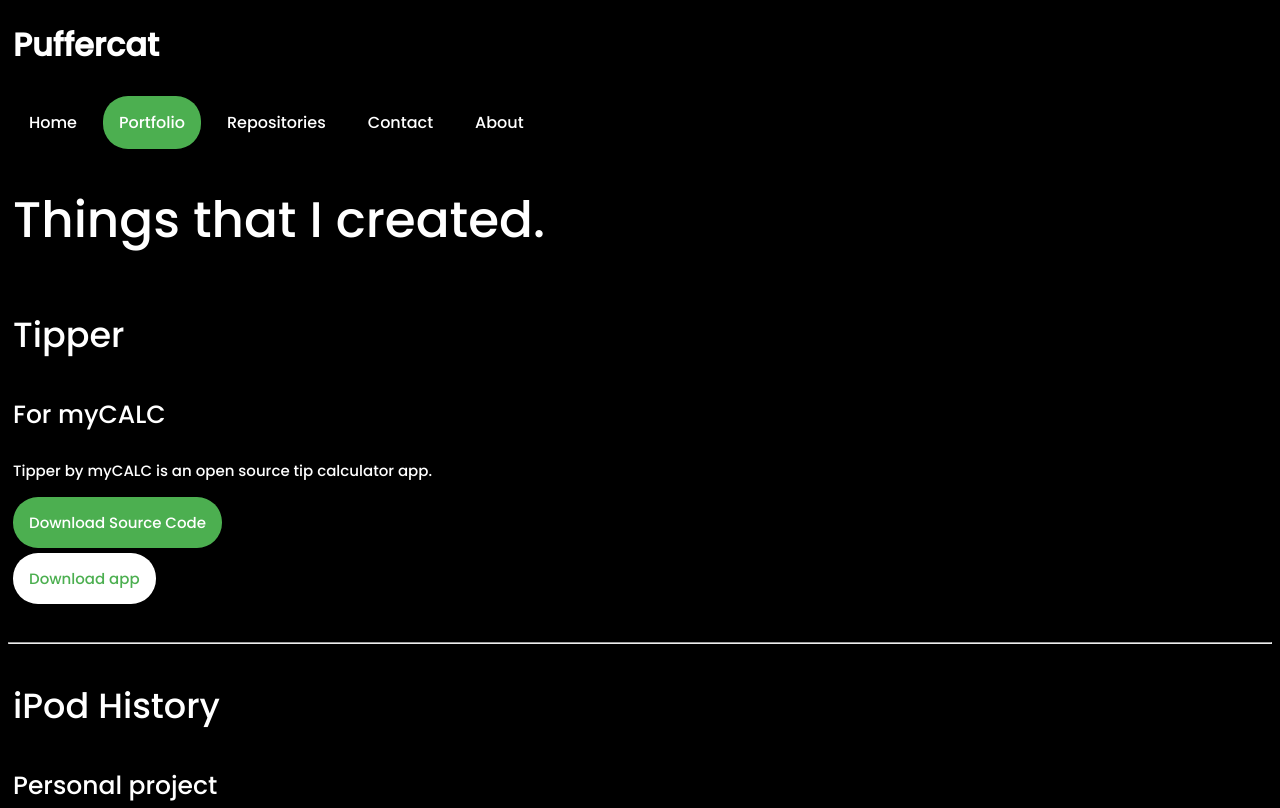
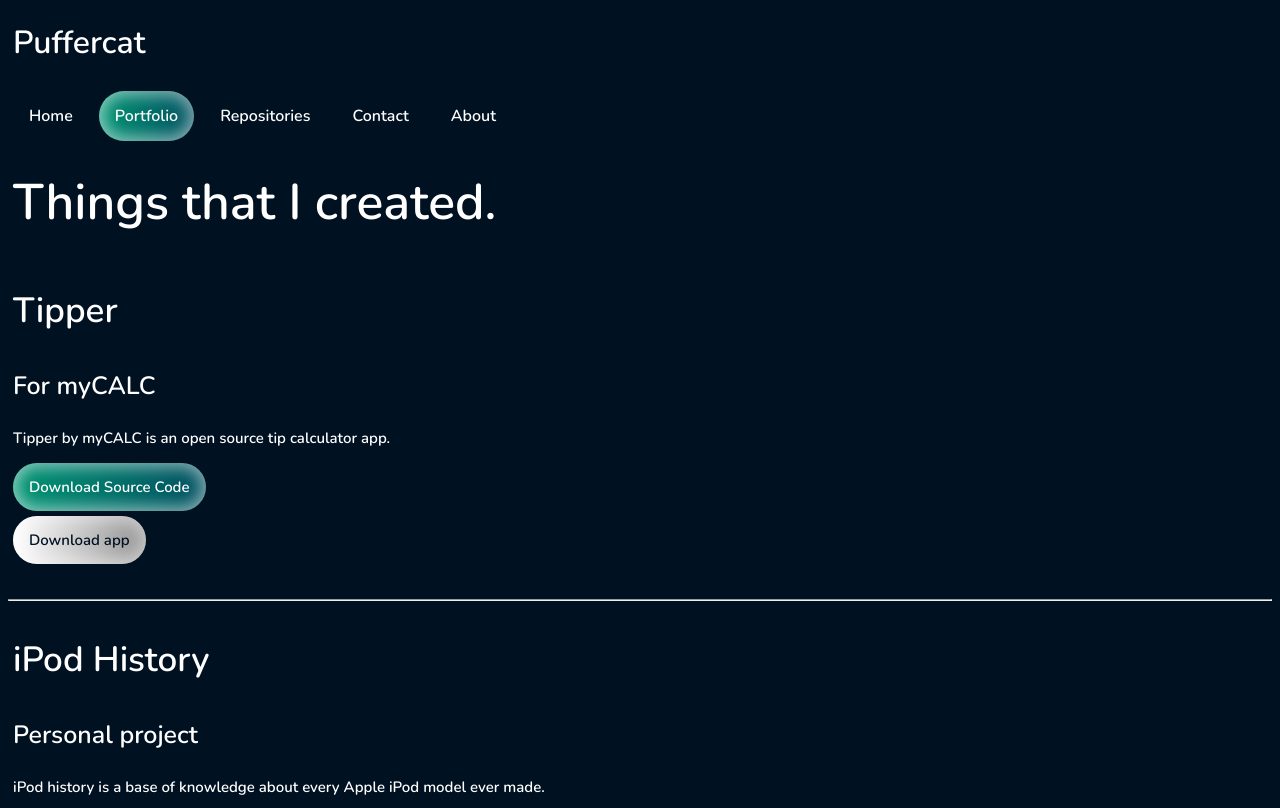
Before and after one commit to KZacharski/puffercat.xyz, a plain HTML site: page portfolio.html in a window 1280 px wide. Shown: the top 808 px of the page. Drawn offline with nearby package versions, Linux system fonts and the light colour scheme.

Commit message:
Changed look of website. Changed font and colors to match the new Puffercat branding.

```diff
--- a/portfolio.html
+++ b/portfolio.html
@@ -4,7 +4,7 @@
         <title>Portfolio - Puffercat</title>
         <link rel="stylesheet" href="style.css">
         <style>
-            @import url('https://fonts.googleapis.com/css2?family=Poppins:wght@500&display=swap');
+            @import url('https://fonts.googleapis.com/css2?family=Nunito:wght@600&display=swap');
             </style>
     </head>
     <body>
--- a/style.css
+++ b/style.css
@@ -4,7 +4,7 @@
   margin: 0;
   padding: 0;
   overflow: hidden;
-  background-color: #000000;
+  background-color: #001122;
   width: 100%;
 }
 
@@ -23,22 +23,23 @@
 }
 
 li a:hover:not(.active) {
-  background-color: rgb(65, 65, 65);
+  background-color: #ffffff25;
 }
 
 .active {
-  background-color: #4CAF50;
+  background: linear-gradient(90deg, #009473 0%, #005060 100%);
+  box-shadow: inset 0px 0px 15px 5px rgba(255, 255, 255, 0.5);
 }
 body{
-    background-color: #000000;
+    background-color: #001122;
     color: #ffffff;
-    font-family: 'Poppins', sans-serif;
+    font-family: 'Nunito', sans-serif;
 } h1 {
     margin-left: 5px;
 } header {
     position: fixed;
     top: 0;
-    background-color: #000000;
+    background-color: #001122;
     width: 100%;
 } .Header1home {
     font-size: 50px;
@@ -61,7 +62,8 @@
     display: block;
   border-radius: 25px;
   color: white;
-  background-color: #4CAF50;
+  background: linear-gradient(90deg, #009473 0%, #005060 100%);
+  box-shadow: inset 0px 0px 15px 5px rgba(255, 255, 255, 0.5);
   text-align: center;
   padding: 14px 16px;
   margin: 5px;
@@ -71,8 +73,9 @@
     font-size: 15px;
     display: block;
   border-radius: 25px;
-  color: #4CAF50;
-  background-color: #ffffff;
+  color: #001122;
+  background: linear-gradient(90deg, #ffffff 0%, #929292 100%);
+  box-shadow: inset 0px 0px 15px 5px rgba(255, 255, 255, 0.5);
   text-align: center;
   padding: 14px 16px;
   margin: 5px;
```
Also changed, not shown: about.html (+1 -1 lines), contact.html (+1 -1 lines), index.html (+1 -1 lines), repos.html (+1 -1 lines).
